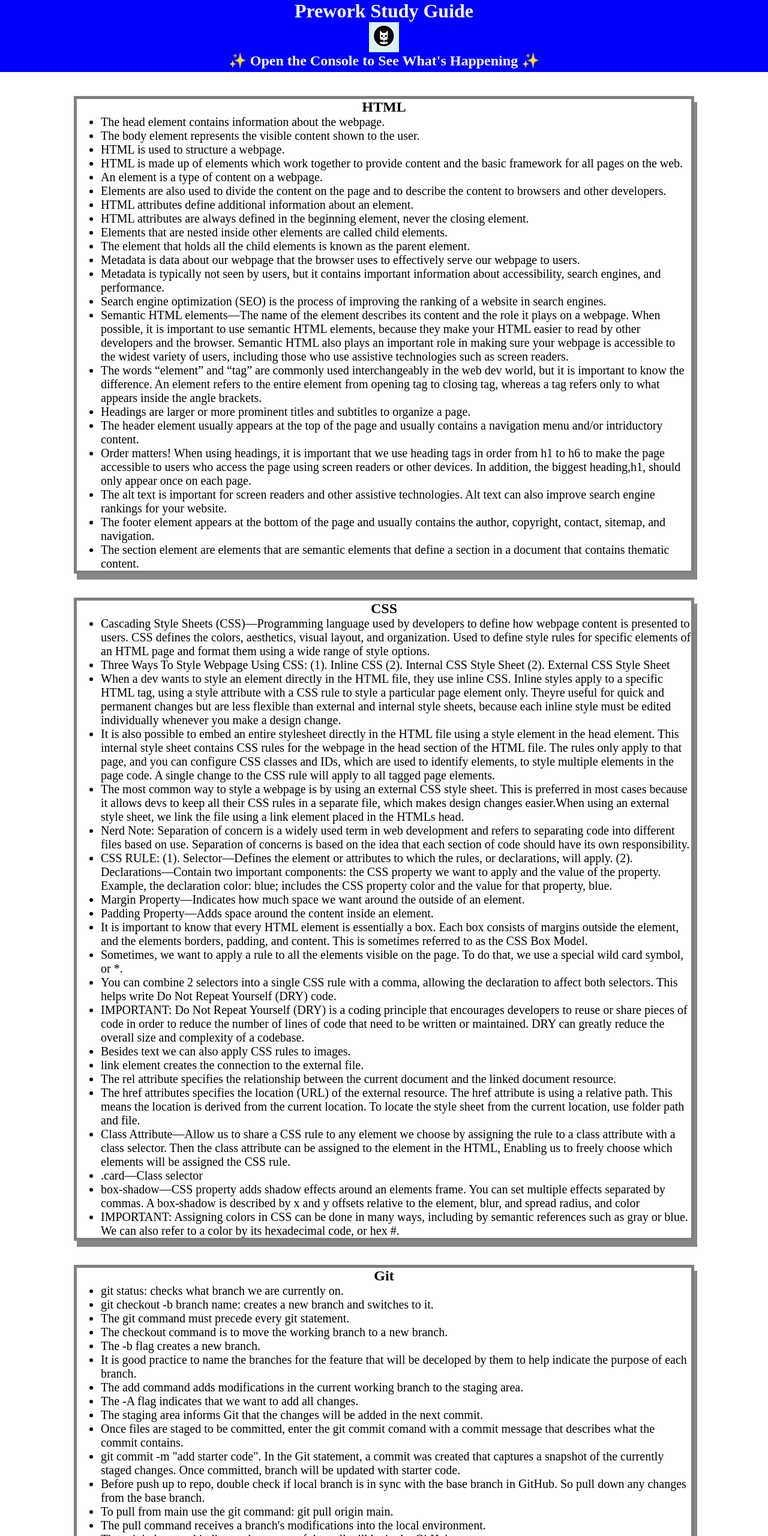
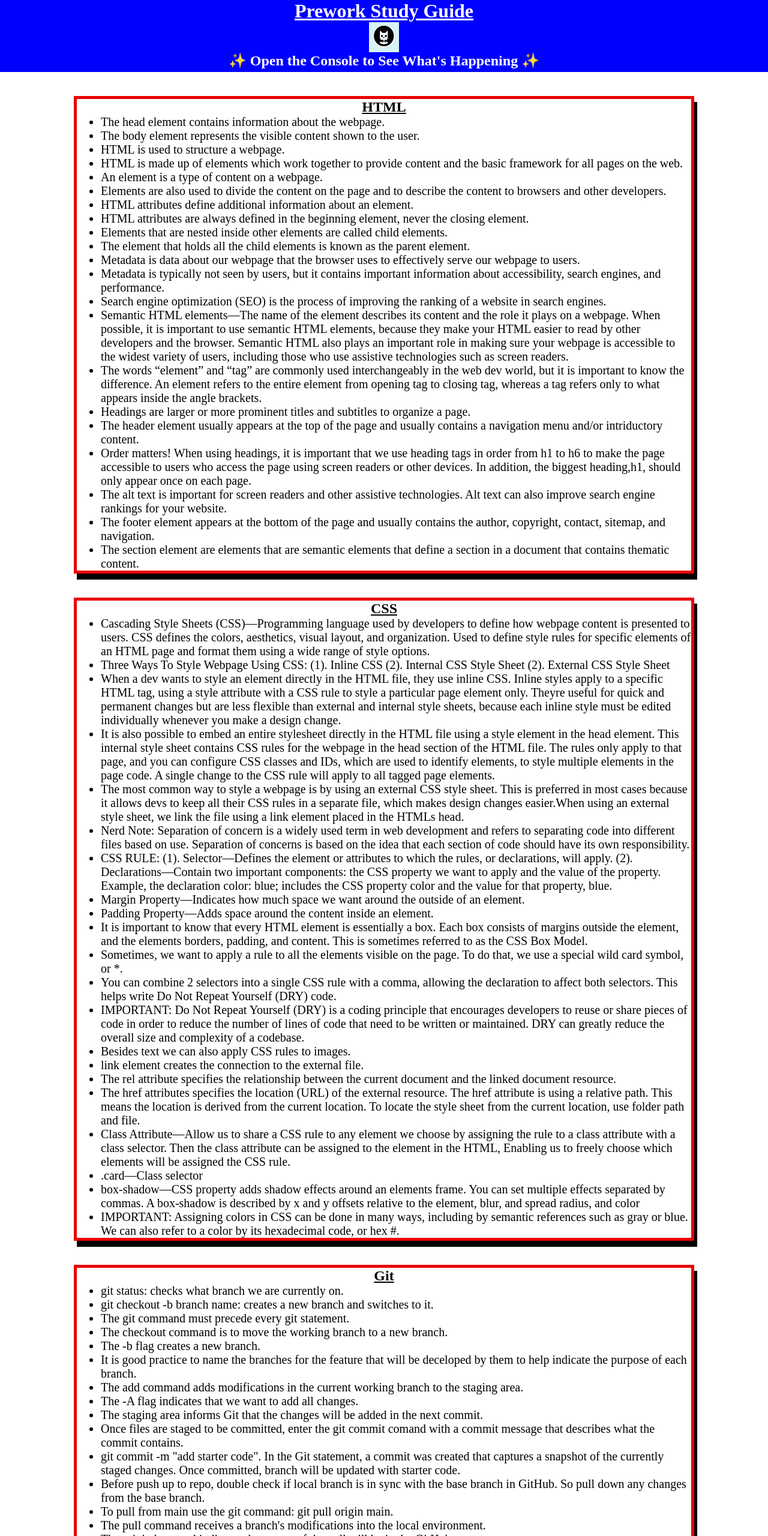
Before and after one commit to garciajv86/prework-study-guide, a plain HTML site: page index.html in a window 1280 px wide. Shown: the top 2560 px of the page at 60% size. Drawn offline with Linux system fonts and the light colour scheme.

Commit message:
Added new style to my CSS and HTML

```diff
--- a/assets/style.css
+++ b/assets/style.css
@@ -8,7 +8,7 @@ footer {
     width: 100%;
     height: 120px;
     background-color: blue;
-    color: white;
+    color: rgb(255, 255, 255);
 }
 
 h1,
@@ -37,6 +37,6 @@ p {
   .card {
     width: 80%;
     margin: 40px auto;
-    border: 5px solid #808080;
-    box-shadow: 5px 10px #888888;
+    border: 5px solid rgb(233, 2, 2);
+    box-shadow: 5px 10px #010000;
   }
--- a/index.html
+++ b/index.html
@@ -9,13 +9,13 @@
   </head>
   <body>
     <header id="top">
-      <h1>Prework Study Guide</h1>
+      <h1><u>Prework Study Guide</u></h1>
       <img src="./assets/bowtie-cat.png" alt="Profile image of cat wearing a bow tie." />
       <h2>✨ Open the Console to See What's Happening ✨</h2>
     </header>
     <main>
       <section class="card" id="html-section">
-        <h2>HTML</h2>
+        <h2><u>HTML</u></h2>
         <ul>
           <li>The head element contains information about the webpage.</li>
           <li>The body element represents the visible content shown to the user.</li>
@@ -41,7 +41,7 @@
         </ul>
       </section>
       <section class="card" id="css-section">
-        <h2>CSS</h2>
+        <h2><u>CSS</u></h2>
         <ul>
           <li>Cascading Style Sheets (CSS)—Programming language used by developers to define how webpage content is presented to users. CSS defines the colors, aesthetics, visual layout, and organization. Used to define style rules for specific elements of an HTML page and format them using a wide range of style options.</li>
           <li>Three Ways To Style Webpage Using CSS: (1). Inline CSS (2). Internal CSS Style Sheet (2). External CSS Style Sheet</li>
@@ -67,7 +67,7 @@
         </ul>
       </section>
       <section class="card" id="git-section">
-        <h2>Git</h2>
+        <h2><U>Git</U></h2>
         <ul>
           <li>git status: checks what branch we are currently on.</li>
           <li>git checkout -b branch name: creates a new branch and switches to it.</li>
@@ -110,7 +110,7 @@
         </ul>
       </section>
       <section class="card" id="javascript-section">
-        <h2>JavaScript</h2>
+        <h2><u>JavaScript</u></h2>
         <ul>
           <li>JavaScript (JS)— is a high-level dynamic programming language that allows users to interact with websites. In web development, JavaScript is the tool that takes a static HTML/CSS webpage and make it interactive.</li>
           <li>JavaScript is a dynamic language with dynamic types. Variables are not directly associated with any particular value type, and any variable can be assigned (and re-assigned) values of all types.</li>
@@ -163,7 +163,7 @@
     </main>
 
     <footer>
-      <p>I can code!</p>
+      <p>I Can Code!</p>
     </footer>
 
     <script src="./assets/script.js"></script>
```
